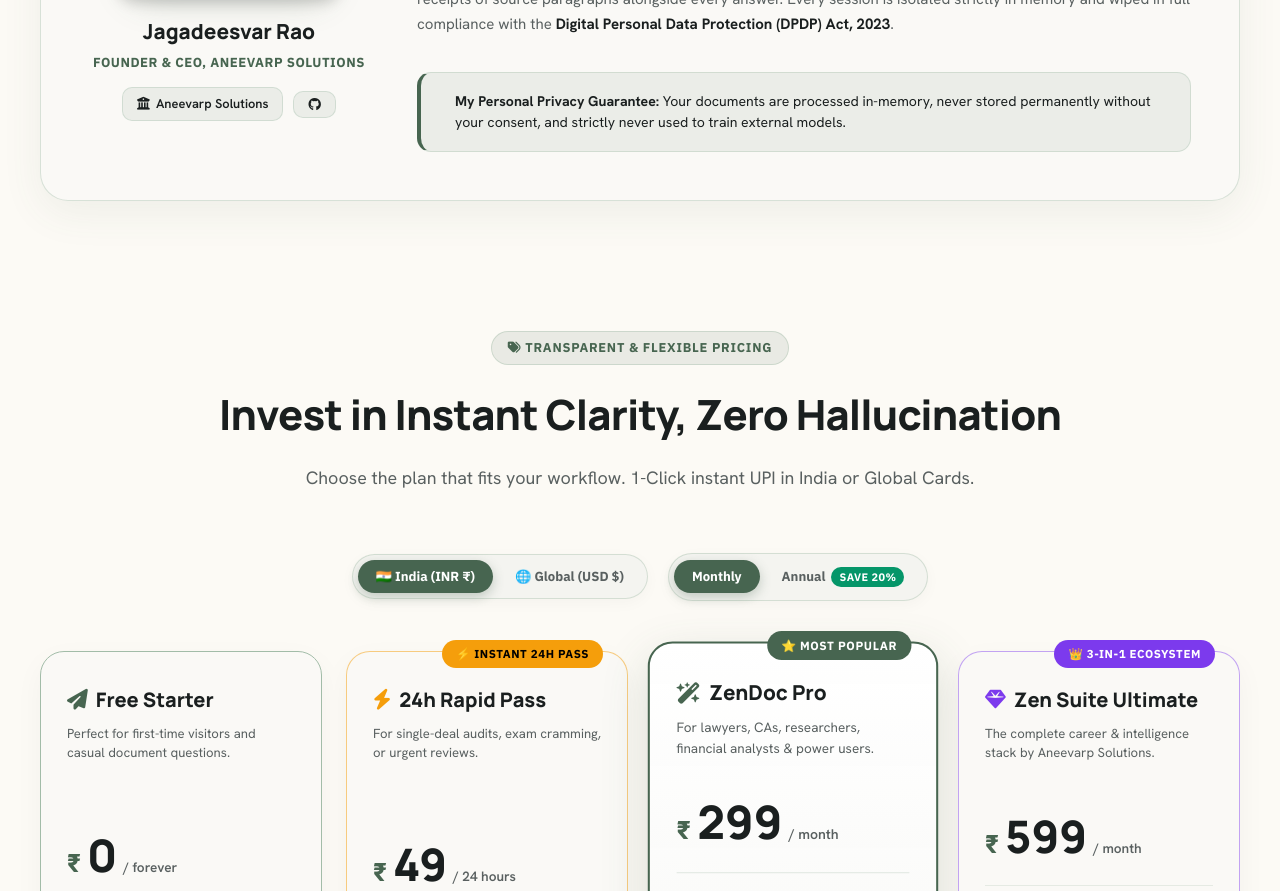
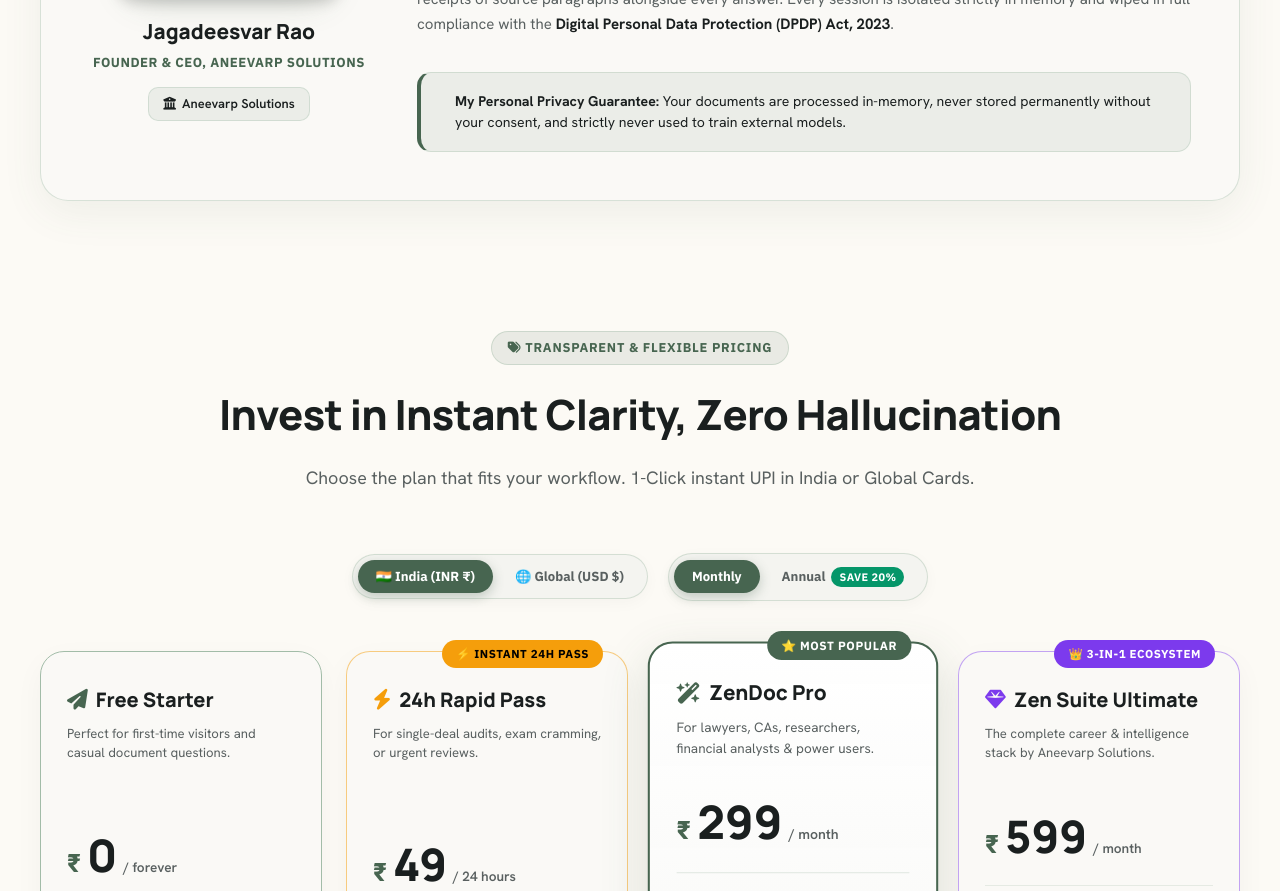
Before and after one commit to jagadeesvarrao-design/pdf-analizing-and-answering-bot-, a plain HTML site: page frontend/index.html in a window 1280 px wide. Shown: the part 4886-5777 px from the top of the page. Drawn offline with Linux system fonts and the light colour scheme; no server answers; some icons are missing.

Commit message:
Remove GitHub profile link from founder section

```diff
--- a/frontend/index.html
+++ b/frontend/index.html
@@ -445,9 +445,6 @@
                             <div class="founder-social-row">
                                 <a href="https://aneevarpsolutions.vercel.app/" target="_blank" class="founder-social-link" title="Aneevarp Holding Entity">
                                     <i class="fa-solid fa-building-columns"></i> <span>Aneevarp Solutions</span>
-                                </a>
-                                <a href="https://github.com/jagadeesvarrao-design" target="_blank" class="founder-social-link" title="GitHub Profile">
-                                    <i class="fa-brands fa-github"></i>
                                 </a>
                             </div>
                         </div>
```
